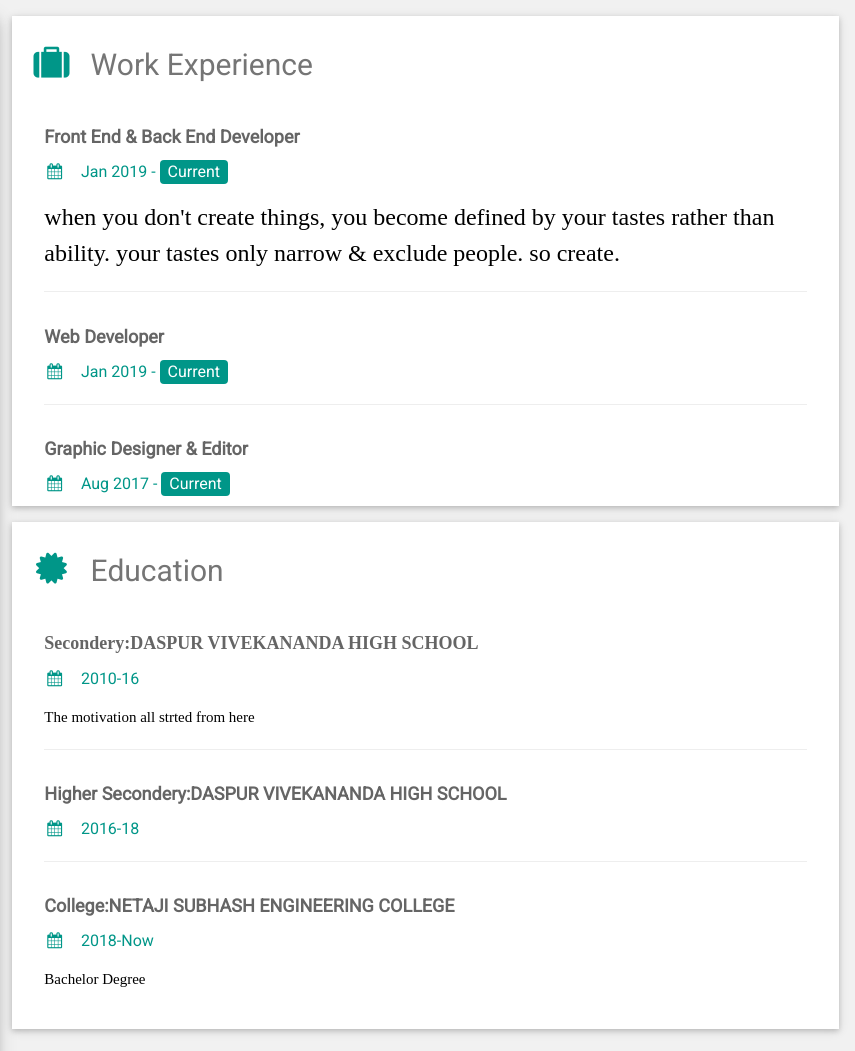
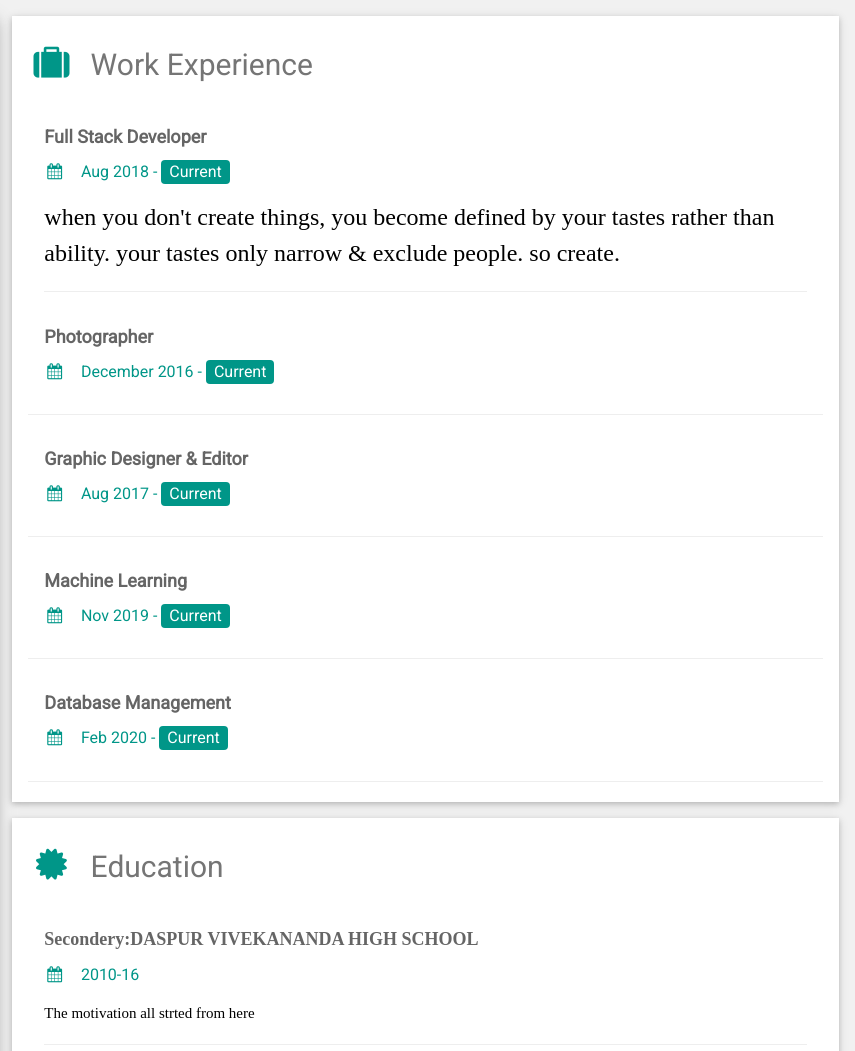
Before and after one commit to Pegasus-01/personal-portfolio-website, a plain HTML site: page index.html in a window 1280 px wide. Shown: the top 1051 px of the page, 425-1280 px from the left. Drawn offline with nearby package versions, Linux system fonts and the light colour scheme.

Commit message:
Update index.html

```diff
--- a/index.html
+++ b/index.html
@@ -83,22 +83,36 @@ html,body,h1,h2,h3,h4,h5,h6 {font-family: "Roboto", sans-serif}
       <div class="w3-container w3-card w3-white w3-margin-bottom">
         <h2 class="w3-text-grey w3-padding-16"><i class="fa fa-suitcase fa-fw w3-margin-right w3-xxlarge w3-text-teal"></i>Work Experience</h2>
         <div class="w3-container">
-          <h5 class="w3-opacity"><b>Front End & Back End Developer</b></h5>
-          <h6 class="w3-text-teal"><i class="fa fa-calendar fa-fw w3-margin-right"></i>Jan 2019 - <span class="w3-tag w3-teal w3-round">Current</span></h6>
+          <h5 class="w3-opacity"><b>Full Stack Developer</b></h5>
+          <h6 class="w3-text-teal"><i class="fa fa-calendar fa-fw w3-margin-right"></i>Aug 2018 - <span class="w3-tag w3-teal w3-round">Current</span></h6>
           <p><h3><font face="Freestyle Script">when you don't create things, you become defined by your tastes rather than ability. your tastes only narrow & exclude people. so create.</font></h3></p>
           <hr>
+
         </div>
         <div class="w3-container">
-          <h5 class="w3-opacity"><b>Web Developer</b></h5>
-          <h6 class="w3-text-teal"><i class="fa fa-calendar fa-fw w3-margin-right"></i>Jan 2019 - <span class="w3-tag w3-teal w3-round">Current</span></h6>
+          <h5 class="w3-opacity"><b>Photographer</b></h5>
+          <h6 class="w3-text-teal"><i class="fa fa-calendar fa-fw w3-margin-right"></i>December 2016 - <span class="w3-tag w3-teal w3-round">Current</span></h6>
 
-          <hr>
         </div>
+        <hr>
         <div class="w3-container">
           <h5 class="w3-opacity"><b>Graphic Designer & Editor</b></h5>
           <h6 class="w3-text-teal"><i class="fa fa-calendar fa-fw w3-margin-right"></i>Aug 2017 - <span class="w3-tag w3-teal w3-round">Current</span></h6>
 
         </div>
+        <hr>
+        <div class="w3-container">
+          <h5 class="w3-opacity"><b>Machine Learning </b></h5>
+          <h6 class="w3-text-teal"><i class="fa fa-calendar fa-fw w3-margin-right"></i>Nov 2019 - <span class="w3-tag w3-teal w3-round">Current</span></h6>
+
+        </div>
+        <hr>
+        <div class="w3-container">
+          <h5 class="w3-opacity"><b>Database Management</b></h5>
+          <h6 class="w3-text-teal"><i class="fa fa-calendar fa-fw w3-margin-right"></i>Feb 2020 - <span class="w3-tag w3-teal w3-round">Current</span></h6>
+
+        </div>
+        <hr>
       </div>
 
       <div class="w3-container w3-card w3-white">
```
